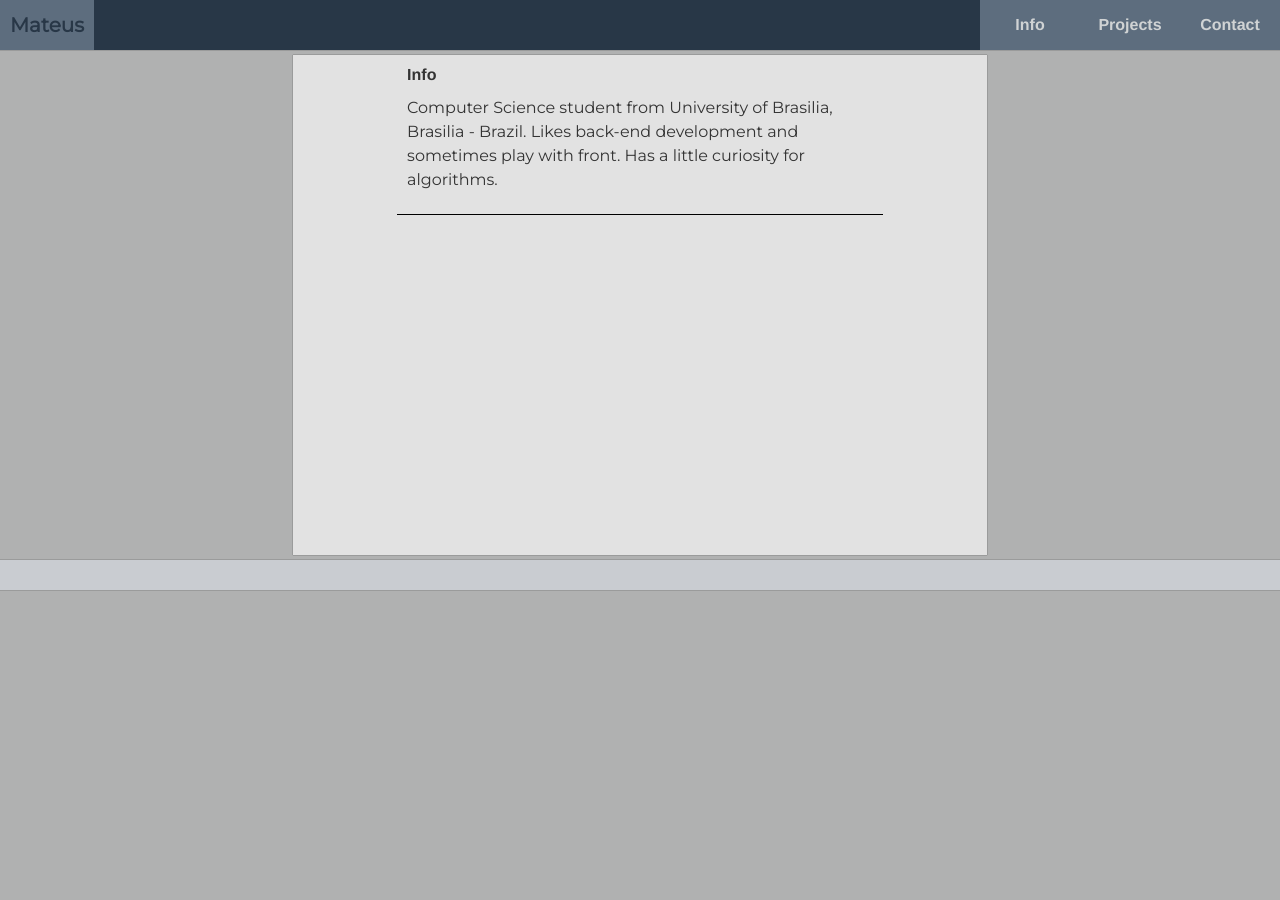
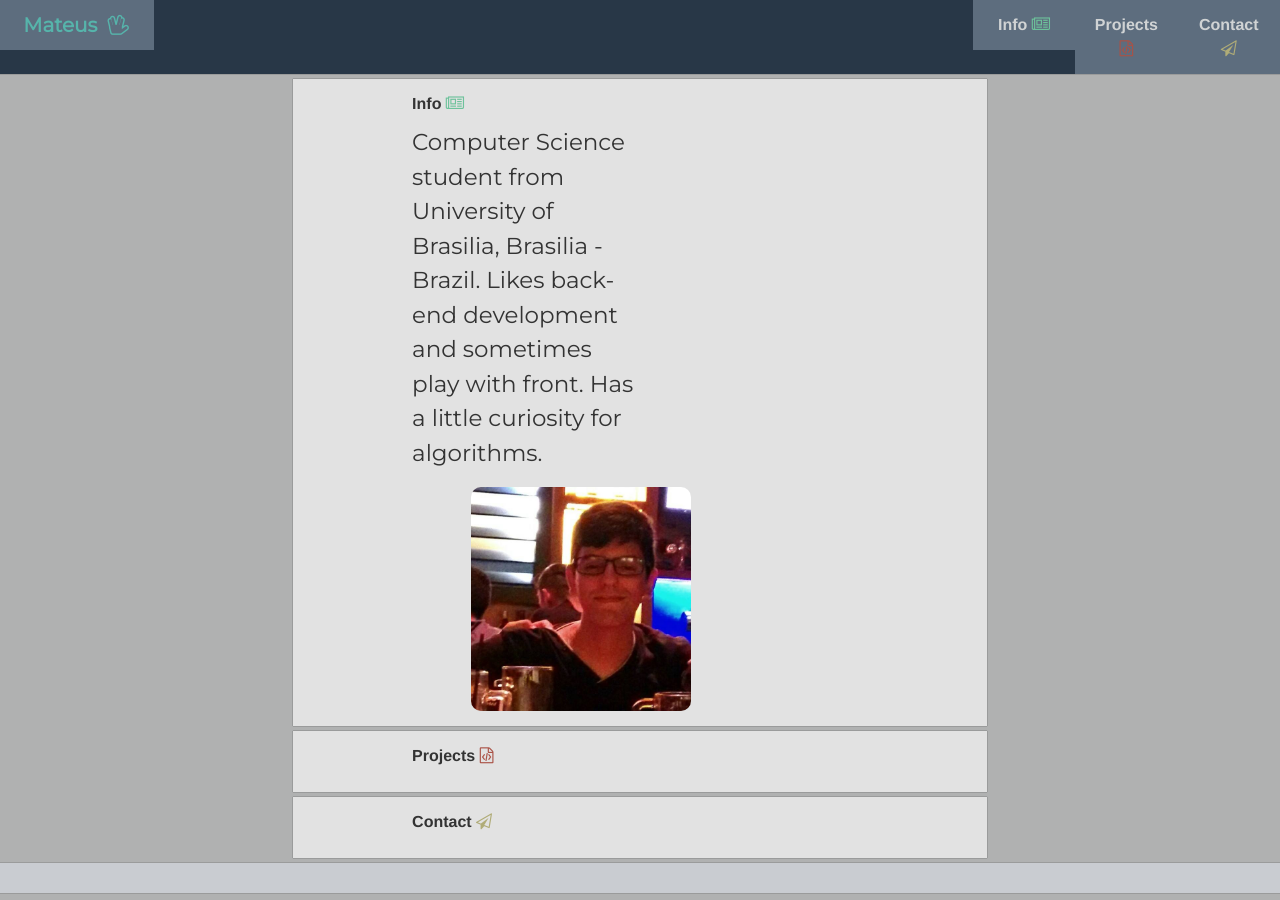
Before and after one commit to mateusluizfb/jekyll-site, a Jekyll site: the page built from index.html, in a window 1280 px wide. Built offline with Jekyll 4.4.1, drawn with Linux system fonts in a browser that asks for light colours; nearby versions of some CDN libraries.

Commit message:
Adding font-awesome and the first section

```diff
--- a/_layouts/default.html
+++ b/_layouts/default.html
@@ -12,15 +12,25 @@
   <header>
     <ul class="navbar-header">
       <!-- <i class="fa fa-hand-spock-o" aria-hidden="true"></i> -->
-      <li class="font-montserrat left"><p>Mateus</p></li>
-      <li class="right">
-        <a href="#" class="right-a">Contact</a>
+      <li class="font-montserrat left">
+        <p>Mateus
+          <i class="fa fa-hand-spock-o" aria-hidden="true" style="padding-left:5px;"></i>
+        </p>
       </li>
       <li class="right">
-        <a href="#" class="right-a">Projects</a>
+        <a href="#" class="right-a">
+          Contact <i class="fa fa-paper-plane-o contact-icon" aria-hidden="true"></i>
+        </a>
       </li>
       <li class="right">
-        <a href="#" class="right-a">Info</a>
+        <a href="#" class="right-a">
+          Projects <i class="fa fa-file-code-o project-icon" aria-hidden="true"></i>
+        </a>
+      </li>
+      <li class="right">
+        <a href="#" class="right-a">
+          Info <i class="fa fa-newspaper-o info-icon" aria-hidden="true"></i>
+        </a>
       </li>
     </ul>
   </header>
--- a/css/main-page.scss
+++ b/css/main-page.scss
@@ -12,15 +12,22 @@
 .main-box {
   box-shadow: 0px 0px 1px 0px;
   margin: 5px;
-  height: 500px;
   background: #e2e2e2;
 }
 
 .post-box {
   @include outer-container(70%);
-  padding: 10px;
-  border: 0px 0px 0px 0px;
-  border-color: black;
-  border-bottom-style: solid;
-  border-width: thin;
+  padding: 15px;
 }
+
+.info-text {
+  @include span-columns(6);
+  font-size: 23px;
+}
+
+.profile-img {
+  @include span-columns(6);
+  width: 220px;
+  margin-left: 13%;
+  border-radius: 10px;
+}
--- a/css/template.scss
+++ b/css/template.scss
@@ -38,7 +38,7 @@
   color: #283747;
   float: right;
   background-color: #5D6D7E;
-  width: 100px;
+  width: 8%;
   text-align: center;
 }
 
@@ -49,17 +49,33 @@
   }
 }
 
+.info-icon {
+  color: #6dc29b;
+}
+.project-icon {
+  color: #aa5246;
+}
+.contact-icon {
+  color: #b0ac77;
+}
+
 .left {
-  color: #283747;
+  color: #edeef0;
   float: left;
   background-color: #5D6D7E;
   padding: 10px;
+  width: 12%;
+  text-align: center;
   p {
     font-size: 20px;
     margin: 0;
   }
 }
 
+.left:hover {
+  color: #56b4ab;
+}
+
 .font-montserrat {
   font-family: Montserrat;
 }
--- a/index.html
+++ b/index.html
@@ -7,10 +7,31 @@
   <div class="container">
           <div class="main-box">
             <div  class="post-box">
-              <h3> Info </h3>
-              <p class="font-montserrat">
-                Computer Science student from University of Brasilia, Brasilia - Brazil. Likes back-end development and sometimes play with front. Has a little curiosity for algorithms.
-              </p>
+              <h3> Info <i class="fa fa-newspaper-o info-icon" aria-hidden="true"></i> </h3>
+              <div class="info-text">
+                <p class="font-montserrat">
+                  Computer Science student from University of Brasilia, Brasilia - Brazil. Likes back-end development and sometimes play with front. Has a little curiosity for algorithms.
+                </p>
+              </div>
+              <div>
+                <img src="img/profile.jpg" class="profile-img" />
+              </div>
+            </div>
+          </div>
+
+          <div class="main-box">
+            <div  class="post-box">
+              <h3>
+                Projects <i class="fa fa-file-code-o project-icon" aria-hidden="true"></i>
+              </h3>
+            </div>
+          </div>
+
+          <div class="main-box">
+            <div  class="post-box">
+              <h3>
+                Contact <i class="fa fa-paper-plane-o contact-icon" aria-hidden="true"></i>
+              </h3>
             </div>
           </div>
   </div>
```
Also changed, not shown: img/profile.jpg (added).
